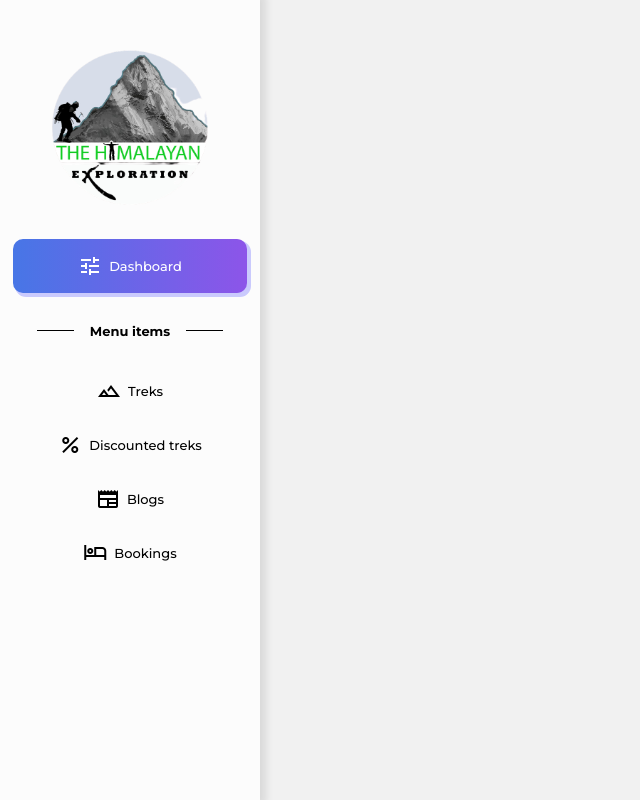
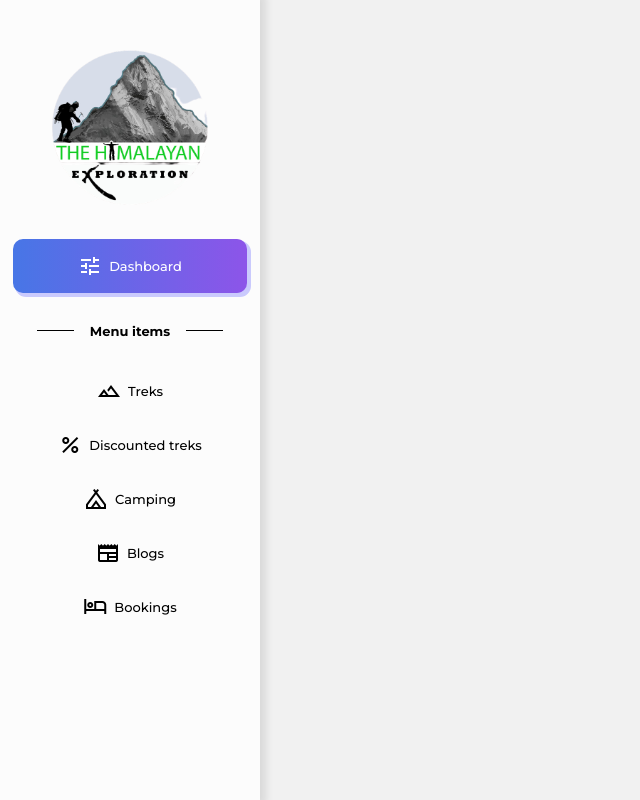
Before and after one commit to trinity-sh/Himalayan-Treks-Dashboard, a React (Create React App) app: page /profile in a window 1280 px wide. Shown: the whole page, without its empty margins (0-640 px from the left). Built offline with nearby package versions, Linux system fonts and the light colour scheme.

Commit message:
Add new menu item Camping

```diff
--- a/src/components/selectableMenu.js
+++ b/src/components/selectableMenu.js
@@ -7,10 +7,11 @@ function SelectableMenu(props) {
   const [selectedMenu, setSelectedMenuState] = useState('edit-users-btn');
 
   // dashSelectables & dashSelectableItems must describe the same components
-  const dashSelectablesList = ['all-treks-btn', 'discounted-treks-btn', 'blogs-btn', 'booking-btn'];
+  const dashSelectablesList = ['all-treks-btn', 'discounted-treks-btn', 'camping-btn', 'blogs-btn', 'booking-btn'];
   const dashSelectables = () => <>
     <SMenuItem id='all-treks-btn' icon='landscape' label='Treks' isInvoked={selectedMenu === 'all-treks-btn' ? 'true' : 'false'} onClickCallback={() => onClickThisBtn('all-treks-btn')} />
     <SMenuItem id='discounted-treks-btn' icon='percent' label='Discounted treks' isInvoked={selectedMenu === 'discounted-treks-btn' ? 'true' : 'false'} onClickCallback={() => onClickThisBtn('discounted-treks-btn')} />
+    <SMenuItem id='camping-btn' icon='camping' label='Camping' isInvoked={selectedMenu === 'camping-btn' ? 'true' : 'false'} onClickCallback={() => onClickThisBtn('camping-btn')} />
     <SMenuItem id='blogs-btn' icon='newspaper' label='Blogs' isInvoked={selectedMenu === 'blogs-btn' ? 'true' : 'false'} onClickCallback={() => onClickThisBtn('blogs-btn')} />
     <SMenuItem id='booking-btn' icon='hotel' label='Bookings' isInvoked={selectedMenu === 'booking-btn' ? 'true' : 'false'} onClickCallback={() => onClickThisBtn('booking-btn')} />
   </>;
@@ -31,6 +32,7 @@ function SelectableMenu(props) {
       await setSelectableMenuVarState(<>
         <SMenuItem id='all-treks-btn' icon='landscape' label='Treks' isInvoked={thisBtn === 'all-treks-btn' ? 'true' : 'false'} onClickCallback={() => onClickThisBtn('all-treks-btn')} />
         <SMenuItem id='discounted-treks-btn' icon='percent' label='Discounted treks' isInvoked={thisBtn === 'discounted-treks-btn' ? 'true' : 'false'} onClickCallback={() => onClickThisBtn('discounted-treks-btn')} />
+        <SMenuItem id='camping-btn' icon='camping' label='Camping' isInvoked={thisBtn === 'camping-btn' ? 'true' : 'false'} onClickCallback={() => onClickThisBtn('camping-btn')} />
         <SMenuItem id='blogs-btn' icon='newspaper' label='Blogs' isInvoked={thisBtn === 'blogs-btn' ? 'true' : 'false'} onClickCallback={() => onClickThisBtn('blogs-btn')} />
         <SMenuItem id='booking-btn' icon='hotel' label='Bookings' isInvoked={thisBtn === 'booking-btn' ? 'true' : 'false'} onClickCallback={() => onClickThisBtn('booking-btn')} />
       </>);
@@ -38,11 +40,13 @@ function SelectableMenu(props) {
         (() => { navigate('/dashboard/all-treks'); setSelectedMenuState('all-treks-btn') })() :
         (thisBtn === 'discounted-treks-btn') ?
           (() => { navigate('/dashboard/discounted-treks'); setSelectedMenuState('discounted-treks-btn') })() :
-          (thisBtn === 'blogs-btn') ?
-            (() => { navigate('/dashboard/blogs'); setSelectedMenuState('blogs-btn'); })() :
-            (thisBtn === 'booking-btn') ?
-              (() => { navigate('/dashboard/bookings'); setSelectedMenuState('booking-btn'); })() :
-              console.error('Invalid button: ', thisBtn);
+          (thisBtn === 'camping-btn') ?
+            (() => { navigate('/dashboard/camping'); setSelectedMenuState('camping-btn') })() :
+            (thisBtn === 'blogs-btn') ?
+              (() => { navigate('/dashboard/blogs'); setSelectedMenuState('blogs-btn'); })() :
+              (thisBtn === 'booking-btn') ?
+                (() => { navigate('/dashboard/bookings'); setSelectedMenuState('booking-btn'); })() :
+                console.error('Invalid button: ', thisBtn);
     }
     else if (profSelectablesList.includes(thisBtn)) {
       await setSelectableMenuVarState(<>
```
